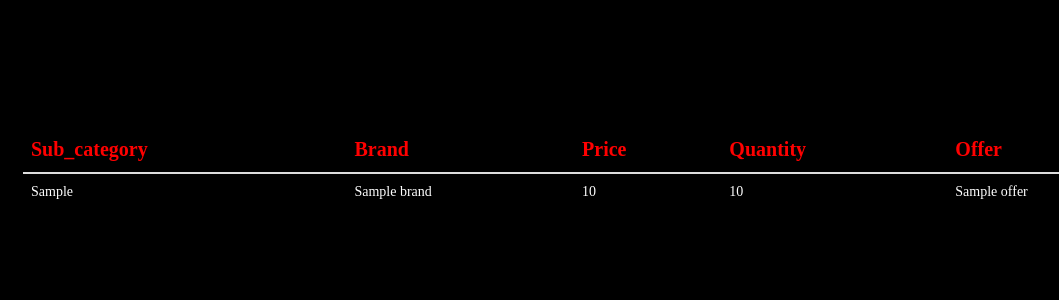
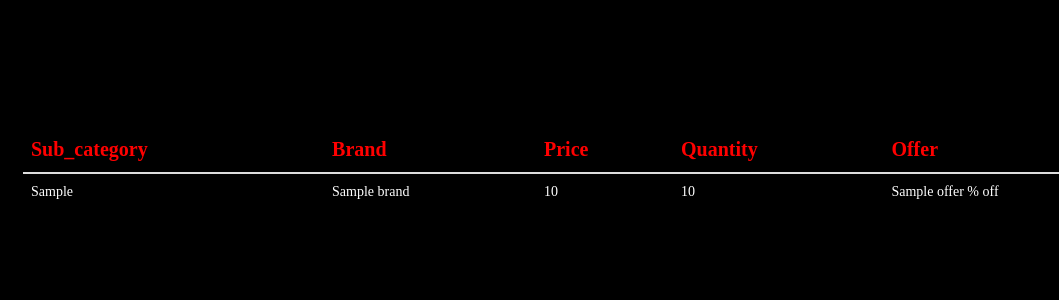
Before and after one commit to pgi18cs030/Product_Personalization, a Django app: template userapp/templates/result.html in a window 1280 px wide. Shown: the top 300 px of the page, without its empty margins (47-1106 px from the left). Run offline with Django 3.2, Linux system fonts and the light colour scheme; the template is opened without the code that fills it: most values are stand-ins (such as "Sample title", 1, 10 or a date in 2020); some libraries are stand-ins or nearby versions.

Commit message:
Update result.html

```diff
--- a/userapp/templates/result.html
+++ b/userapp/templates/result.html
@@ -37,7 +37,7 @@
         <td>{{i.Brand}}</td>
         <td>{{i.Price}}</td>
         <td>{{i.Quantity}}</td>
-        <td>{{i.Offer}}</td>
+        <td>{{i.Offer}} % off</td>
       </tr>
     {% endfor %}
     {% endif %}
```
